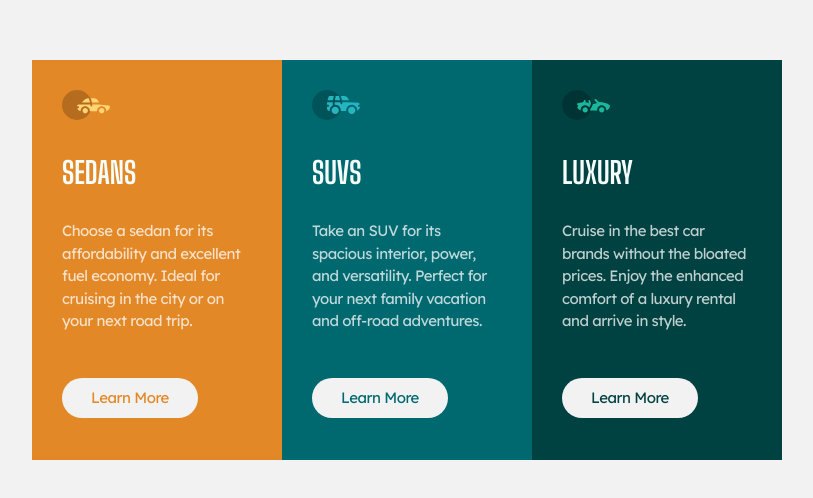
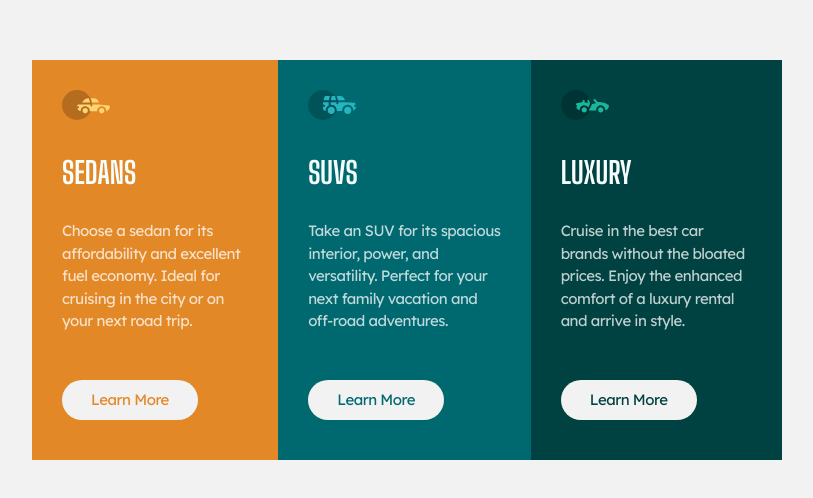
Before and after one commit to borbabeats/3-column-card-challenge, a website built with Parcel: page index.html in a window 1280 px wide. Shown: the part 140-638 px from the top of the page, without its empty margins (233-1046 px from the left). Built offline with nearby package versions, Linux system fonts and the light colour scheme.

Commit message:
Ajuste do espacamento dos botoes

```diff
--- a/src/styles.css
+++ b/src/styles.css
@@ -22,11 +22,10 @@ body {
 }
 
 .cards {
-  width: 33.3334%;
+  width: 1/3%;
   min-height: 400px;
   display: flex;
   flex-direction: column;
-  align-items: stretch;
   padding: 2em;
   background: hsl(0, 0%, 95%);
   outline: none;
@@ -66,10 +65,17 @@ body {
   background: hsl(179, 100%, 13%);
 }
 
+.text-description {
+  display: flex;
+  flex-wrap: wrap;
+  min-height: 200px;
+  align-content: space-between;
+}
+
 .text-description button {
   position: relative;
-  top: 3em;
-  padding: 0.6em;
+  top: 0em;
+  padding: .6em;
   border: none;
   border-radius: 20px;
   width: 136px;
@@ -90,7 +96,7 @@ body {
 
 /*-----Mobile version-----*/
 
-@media screen and (max-width: 375px) {
+@media screen and (max-width: 420px) {
   .container {
     display: flex;
     flex-direction: column;
```
